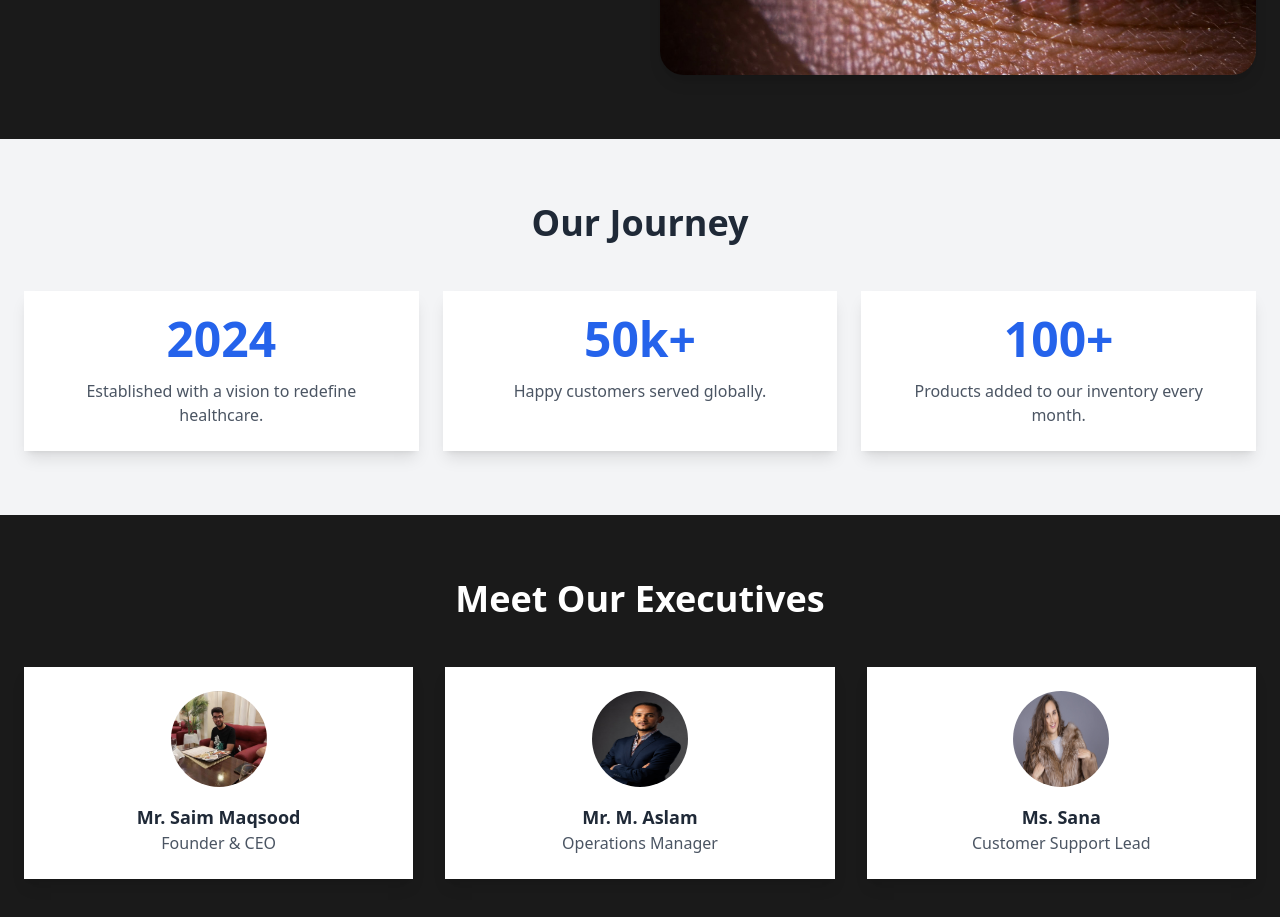
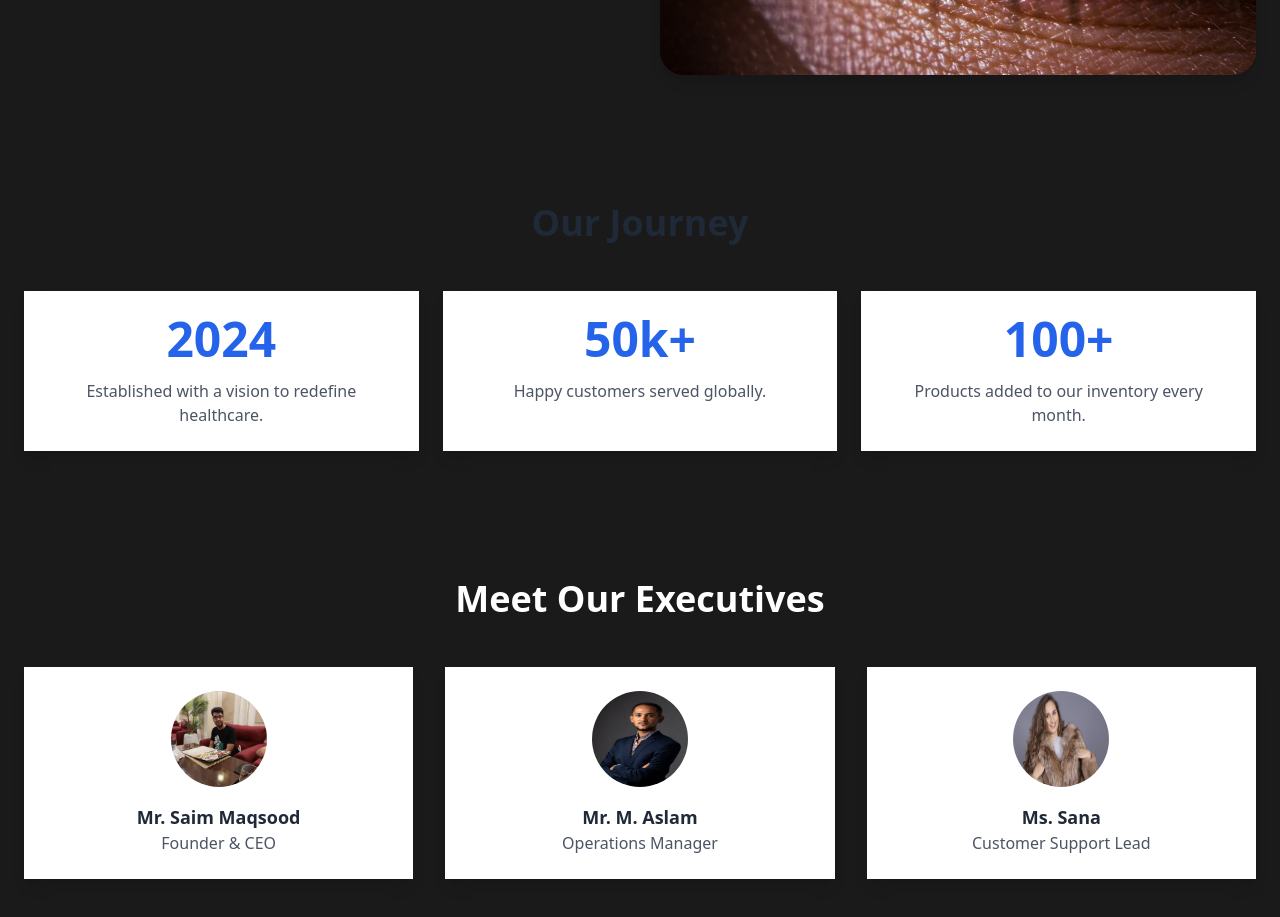
Before and after one commit to Saim-Maqsood-22/Med-Magic-Medical-Ecommerce, a Next.js app: page /about in a window 1280 px wide. Shown: the part 820-1737 px from the top of the page. Built offline with nearby package versions, Linux system fonts and the light colour scheme; no server answers.

Commit message:
changed background color

```diff
--- a/app/about/page.jsx
+++ b/app/about/page.jsx
@@ -59,7 +59,7 @@ const page = () => {
           </div>
         </div>
       </section>
-      <section className="bg-gray-100 py-16">
+      <section className="bg-[#1a1a1a] py-16">
         <div className="container mx-auto px-6 text-center">
           <h2 className="text-4xl font-bold text-gray-800">Our Journey</h2>
           <div className="mt-12 grid grid-cols-1 md:grid-cols-3 gap-6">
```
